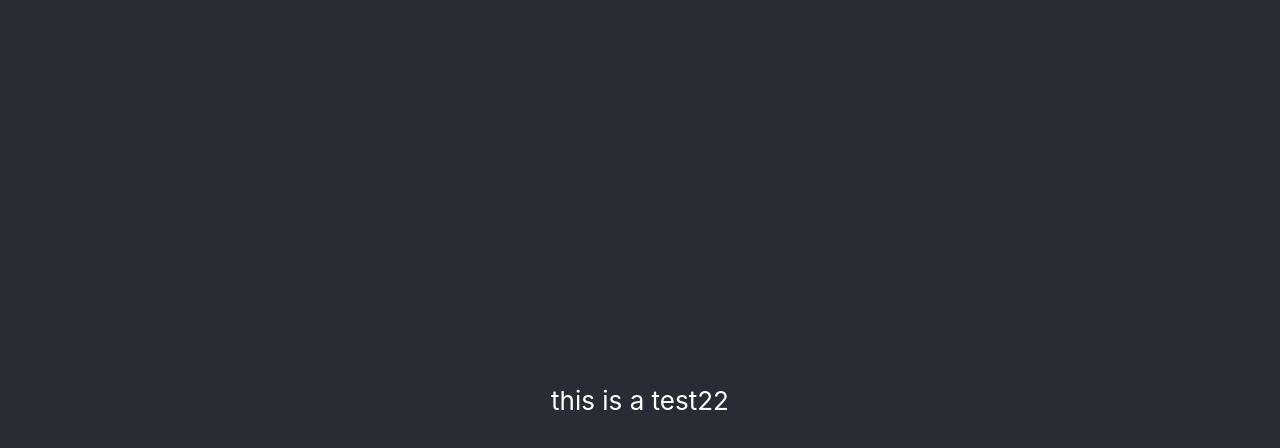
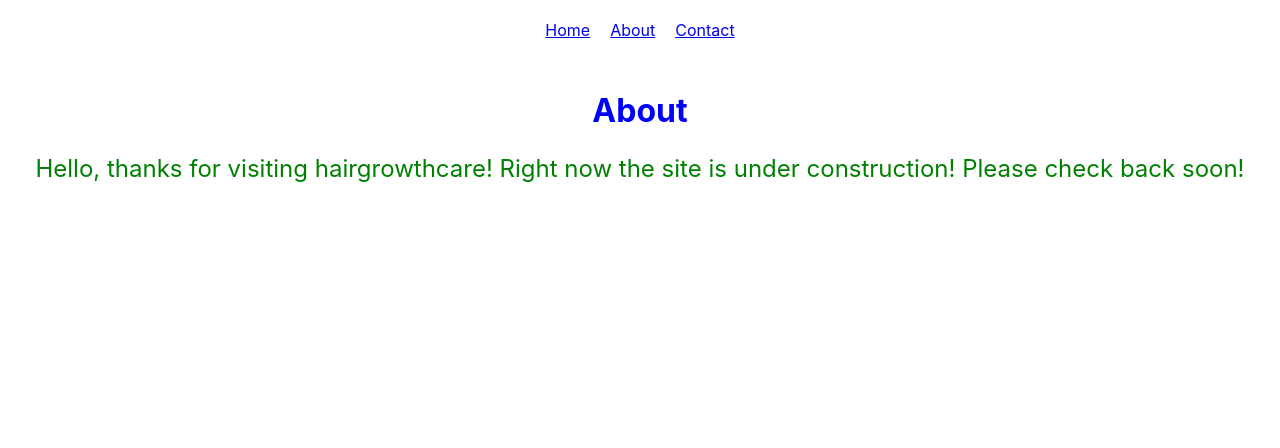
Before and after one commit to tsarg88/hairgrowthcare, a React (Create React App) app in the folder hairgrowthcare/: page / in a window 1280 px wide. Shown: the top 448 px of the page. Built offline with nearby package versions, Linux system fonts and the light colour scheme.

Commit message:
first real commit

```diff
--- a/hairgrowthcare/package.json
+++ b/hairgrowthcare/package.json
@@ -8,6 +8,7 @@
     "@testing-library/user-event": "^13.5.0",
     "react": "^18.2.0",
     "react-dom": "^18.2.0",
+    "react-router-dom": "^6.6.2",
     "react-scripts": "^5.0.1",
     "web-vitals": "^2.1.4"
   },
--- a/hairgrowthcare/src/App.js
+++ b/hairgrowthcare/src/App.js
@@ -1,12 +1,93 @@
-import logo from "./logo.svg";
-import "./App.css";
+import React from "react";
+import { BrowserRouter as Router, Routes, Route, Link } from "react-router-dom";
+import ReactDOM from "react-dom";
 
-function App() {
+const styles = {
+  container: {
+    textAlign: "center",
+    padding: "10px",
+  },
+  heading: {
+    fontSize: "32px",
+    color: "blue",
+  },
+  paragraph: {
+    fontSize: "24px",
+    color: "green",
+  },
+  menu: {
+    display: "flex",
+    justifyContent: "center",
+    listStyle: "none",
+    padding: "0",
+    margin: "10px 0",
+  },
+  menuItem: {
+    padding: "10px",
+  },
+  "@media (max-width: 600px)": {
+    heading: {
+      fontSize: "24px",
+    },
+    paragraph: {
+      fontSize: "20px",
+    },
+  },
+};
+
+const Home = () => (
+  <div style={styles.container}>
+    <h1 style={styles.heading}>Home</h1>
+    <p style={styles.paragraph}>Welcome to the home page.</p>
+  </div>
+);
+
+const About = () => (
+  <div style={styles.container}>
+    <h1 style={styles.heading}>About</h1>
+    <p style={styles.paragraph}>
+      Hello, thanks for visiting hairgrowthcare! Right now the site is under
+      construction! Please check back soon!
+    </p>
+  </div>
+);
+
+const Contact = () => (
+  <div style={styles.container}>
+    <h1 style={styles.heading}>Contact</h1>
+    <p style={styles.paragraph}>You can contact us at contact@example.com.</p>
+  </div>
+);
+
+const App = () => {
   return (
-    <div className="App">
-      <header className="App-header">this is a test22</header>
+    <div>
+      <Router>
+        <div>
+          <ul style={styles.menu}>
+            <li style={styles.menuItem}>
+              <Link to="/">Home</Link>
+            </li>
+            <li style={styles.menuItem}>
+              <Link to="/about">About</Link>
+            </li>
+            <li style={styles.menuItem}>
+              <Link to="/contact">Contact</Link>
+            </li>
+          </ul>
+
+          <Routes>
+            <Route exact path="/" component={Home} />
+            <Route path="/about" component={About} />
+            <Route path="/contact" component={Contact} />
+          </Routes>
+        </div>
+      </Router>
+      <About></About>
     </div>
   );
-}
+};
+
+ReactDOM.render(<App />, document.getElementById("root"));
 
 export default App;
```
Also changed, not shown: 1 other file (tests, documents, lock files or other folders).
